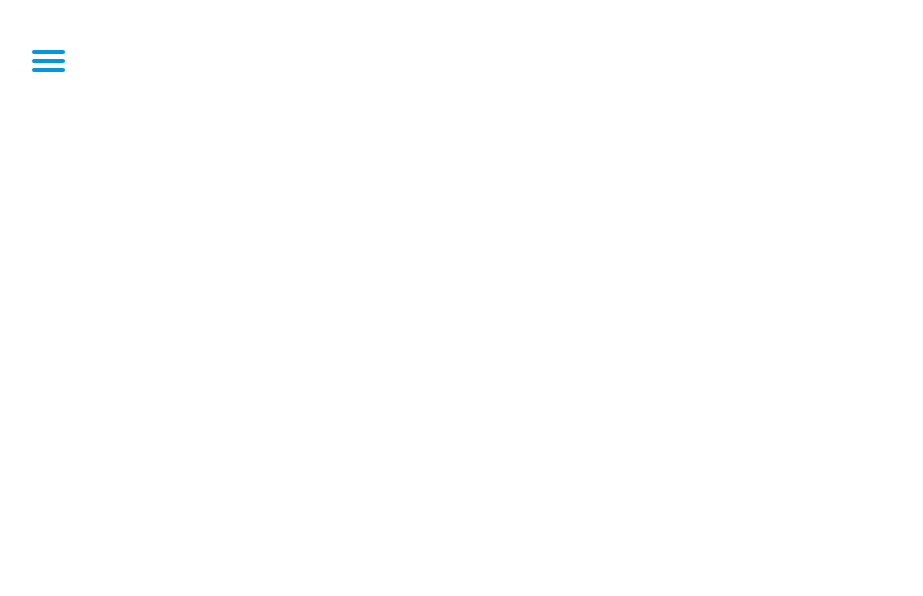
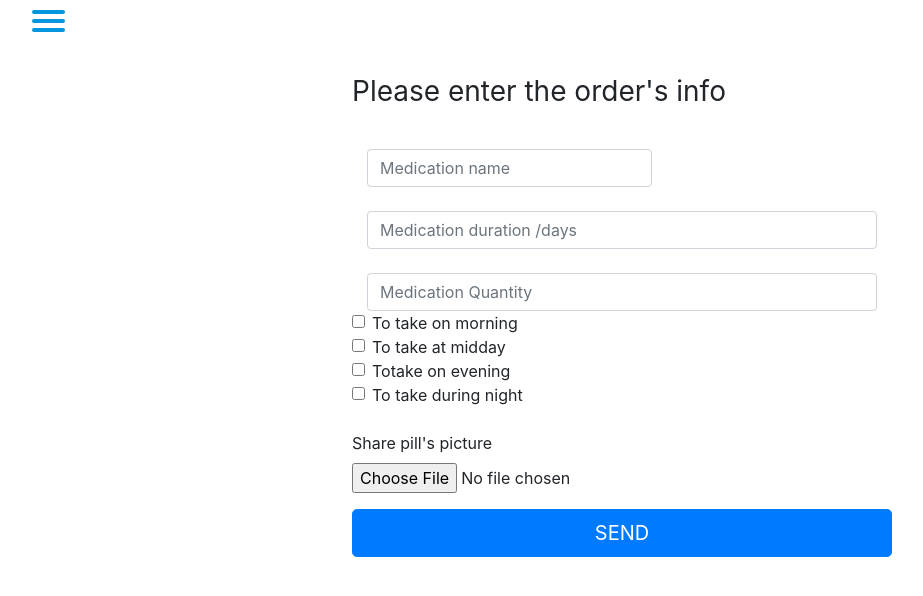
Before and after one commit to nadir-13016/hackathon2doctopills_front, a React (Create React App) app: page /FormOrder in a window 1280 px wide. Shown: the top 596 px of the page, without its empty margins (18-941 px from the left). Built offline with nearby package versions, Linux system fonts and the light colour scheme.

Commit message:
form medicaments done

```diff
--- a/package.json
+++ b/package.json
@@ -7,6 +7,7 @@
     "@testing-library/react": "^9.5.0",
     "@testing-library/user-event": "^7.2.1",
     "axios": "^0.19.2",
+    "bootstrap": "^4.5.0",
     "react": "^16.13.1",
     "react-dom": "^16.13.1",
     "react-router-dom": "^5.2.0",
--- a/src/Router.js
+++ b/src/Router.js
@@ -2,7 +2,7 @@ import React from 'react'
 import { Switch ,Route } from 'react-router-dom'
 import Accueil from './components/accueil/Accueil'
 import InfosPatient from './components/infosPatient/InfosPatient'
-import Order from './components/order/Order'
+import FormOrder from './components/formOrder/FormOrder'
 import Pilule from './components/pilule/Pilule'
 import Rdv from './components/rdv/Rdv'
 import Footer from './components/footer/Footer'
@@ -12,14 +12,14 @@ const Router = () =>{
 return (
   <>
     <BarNav />
-    {/* <Switch>
-      <Route exact path="/" component={Accueil} />
-      <Route path="/Order" component={Order} />
-      <Route path="/Pilule" component={Pilule} />
+    <Switch>
+      {/* <Route exact path="/" component={Accueil} /> */}
+      <Route path="/FormOrder" component={FormOrder} />
+      {/* <Route path="/Pilule" component={Pilule} />
       <Route path="/InfosPatient" component={InfosPatient} />
-      <Route path="/Rdv" component={Rdv} />
-    </Switch> */}
-    {/* <Footer/> */}
+      <Route path="/Rdv" component={Rdv} /> */}
+    </Switch>
+    {/* <Footer/>*/}
   </>
 );
 }
--- a/src/components/barNav/BarNav.js
+++ b/src/components/barNav/BarNav.js
@@ -7,7 +7,8 @@ const BarNav = () =>{
     return(
         <>
 
-<nav role="navigation">
+
+
   <div id="menuToggle">
 
     <input type="checkbox" />
@@ -18,13 +19,13 @@ const BarNav = () =>{
 
     <ul id="menu">
       <li><Link to="/" >Home</Link></li>
-      <li><Link to="/order">Order</Link></li>
+      <li><Link to="/FormOrder">Order</Link></li>
       <li><Link to="/pillbox" >Pillbox</Link></li>
       <li><Link to="/patient-information" >Patient information</Link></li>
       <li><Link to="/appointment" >Appointment</Link></li>
     </ul>
   </div>
-</nav>
+
         </>
 
     )
--- a/src/components/barNav/barNav.css
+++ b/src/components/barNav/barNav.css
@@ -23,9 +23,8 @@
  {
    display: block;
    position: relative;
-   top: 50px;
+   top: 10px;
    left: 50px;
-
    z-index: 1;
 
    -webkit-user-select: none;
--- a/src/components/formOrder/FormOrder.js
+++ b/src/components/formOrder/FormOrder.js
@@ -0,0 +1,146 @@
+import React, { useState } from 'react'
+import { useHistory } from "react-router-dom";
+import axios from 'axios';
+// import {createPills} from './PillsFunctions'
+
+const FormOrder = () => {
+
+    const [pills, setPills] = useState({
+      pills_name: "",
+      pills_picture: "",
+      pills_duration: "",
+      pills_quantity: "",
+      pills_morning: "",
+      pills_midday: "",
+      pills_evening: "",
+      pills_night: "",
+    });
+
+    const queryPills =(e) => {
+        e.preventDefault()
+        axios.post("http://localhost:3000/api/Pills",pills)
+        .then(console.log('data ajoutee'))
+    }
+
+console.log(pills)
+    return (
+
+      <div className="container">
+        <div className="row">
+          <div className="col-md-6 mt-5 mx-auto">
+            <form noValidate onSubmit={queryPills}>
+              <h1 className="h3 mb-3 font-weight-normal">
+                Please enter the order's info
+              </h1>
+
+              <div class="col-7">
+                <label></label>
+                <input
+                  type="text"
+                  class="form-control"
+                  placeholder="Medication name"
+                  value={pills.pills_name}
+                  onChange={(e) => setPills(e.target.value)}
+                />
+              </div>
+
+              <div class="col">
+                <label></label>
+                <input
+                  type="number"
+                  class="form-control"
+                  placeholder="Medication duration /days"
+                  value={pills.pills_duration}
+                  onChange={(e) => setPills(e.target.value)}
+                />
+              </div>
+
+              <div class="col">
+                <label></label>
+                <input
+                  type="number"
+                  class="form-control"
+                  placeholder="Medication Quantity"
+                  value={pills.pills_quantity}
+                  onChange={(e) => setPills(e.target.value)}
+                />
+              </div>
+              <div class="form-check">
+                <input
+                  class="form-check-input"
+                  type="checkbox"
+                  name="morning"
+                  id="pills_morning"
+                  value={pills.pills_morning}
+                  onChange={(e) => setPills(e.target.value)}
+                />
+                <label class="form-check-label" for="exampleRadios1">
+                  To take on morning
+                </label>
+              </div>
+              <div class="form-check">
+                <input
+                  class="form-check-input"
+                  type="checkbox"
+                  name="midday"
+                  id="pills_midday"
+                  value={pills.pills_midday}
+                  onChange={(e) => setPills(e.target.value)}
+                />
+                <label class="form-check-label" for="exampleRadios2">
+                  To take at midday
+                </label>
+              </div>
+              <div class="form-check">
+                <input
+                  class="form-check-input"
+                  type="checkbox"
+                  name="evening"
+                  id="pills_evening"
+                  value={pills.pills_evening}
+                  onChange={(e) => setPills(e.target.value)}
+                />
+                <label class="form-check-label" for="exampleRadios3">
+                  Totake on evening
+                </label>
+              </div>
+              <div class="form-check">
+                <input
+                  class="form-check-input"
+                  type="checkbox"
+                  name="night"
+                  id="pills_night"
+                  value={pills.pills_night}
+                  onChange={(e) => setPills(e.target.value)}
+                />
+                <label class="form-check-label" for="exampleRadios4">
+                  To take during night
+                </label>
+              </div>
+              <div class="form-group">
+                <br />
+                <label for="exampleFormControlFile1">
+                  Share pill's picture
+                </label>
+                <input
+                  type="file"
+                  class="form-control-file"
+                  id="exampleFormControlFile1"
+                  value={pills.pills_picture}
+                  onChange={(e) => setPills(e.target.value)}
+                />
+              </div>
+              <button
+                type="submit"
+                className="btn btn-lg btn-primary btn-block"
+              >
+                SEND
+              </button>
+            </form>
+          </div>
+        </div>
+      </div>
+    );
+}
+
+export default FormOrder
--- a/src/index.js
+++ b/src/index.js
@@ -4,6 +4,7 @@ import './index.css';
 import App from './App';
 import * as serviceWorker from './serviceWorker';
 import { BrowserRouter } from 'react-router-dom';
+import 'bootstrap/dist/css/bootstrap.min.css';
 
 ReactDOM.render(
   <BrowserRouter>
```
Also changed, not shown: 1 other file (tests, documents, lock files or other folders).
